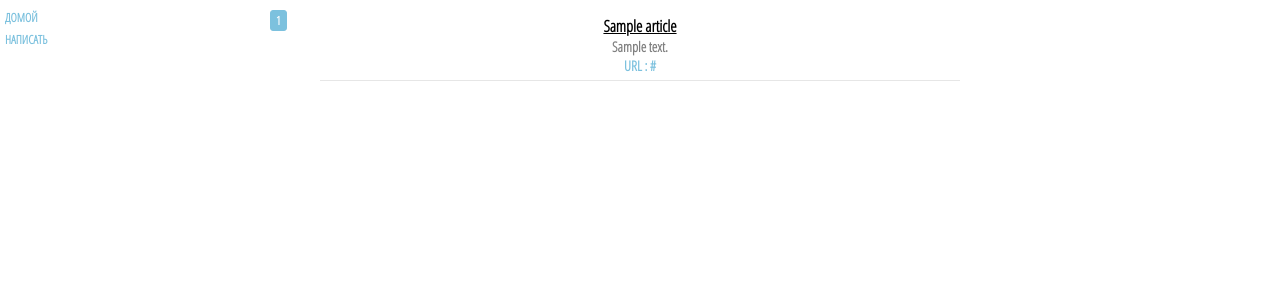
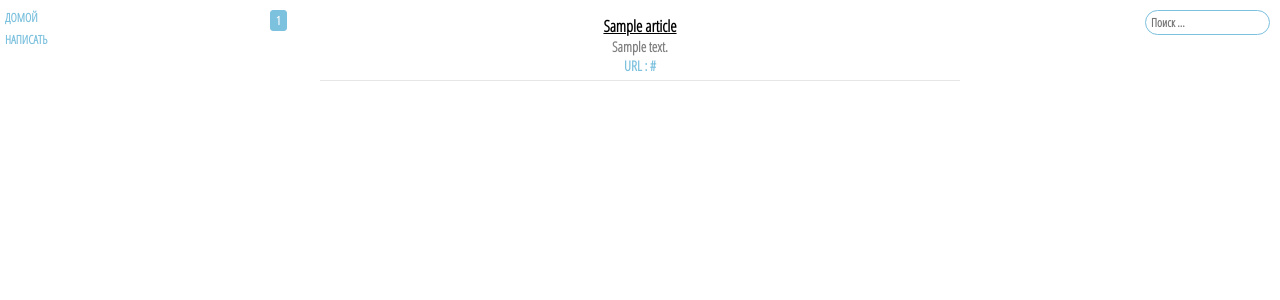
Before and after one commit to YauheniRusinchuk/flask_project, a Flask app: page /read in a window 1280 px wide. Shown: the top 300 px of the page. Run offline with Flask 2, Linux system fonts and the light colour scheme; tables that the repository leaves empty hold one stand-in row (values such as "Sample post").

Commit message:
Add search form

```diff
--- a/myapp/static/css/style.css
+++ b/myapp/static/css/style.css
@@ -278,3 +278,24 @@
   background-color: black;
   color: white;
 }
+
+.search_container {
+  position: absolute;
+  right: 10px;
+  top: 10px;
+}
+
+.search_container form input {
+  border: 1px solid #7cc1de;
+  border-radius: 20px;
+  padding: 3px 5px;
+  font-size: 12px;
+  font-weight: bold;
+  color: grey;
+  outline: none;
+}
+
+.search_container form input:focus {
+  box-shadow: 0 0 5px grey;
+  color: black;
+}
--- a/myapp/templates/read.html
+++ b/myapp/templates/read.html
@@ -9,6 +9,7 @@
   <a href="{{url_for('write')}}">НАПИСАТЬ</a>
 </div>
 
+{% include "search.html" %}
   <div class='read_container'>
     {% for article in articles %}
         <div class='article'>
--- /dev/null
+++ b/myapp/templates/search.html
@@ -0,0 +1,5 @@
+<div class="search_container">
+  <form>
+    <input type='text'  placeholder="Поиск ..." />
+  </form>
+</div>
```
